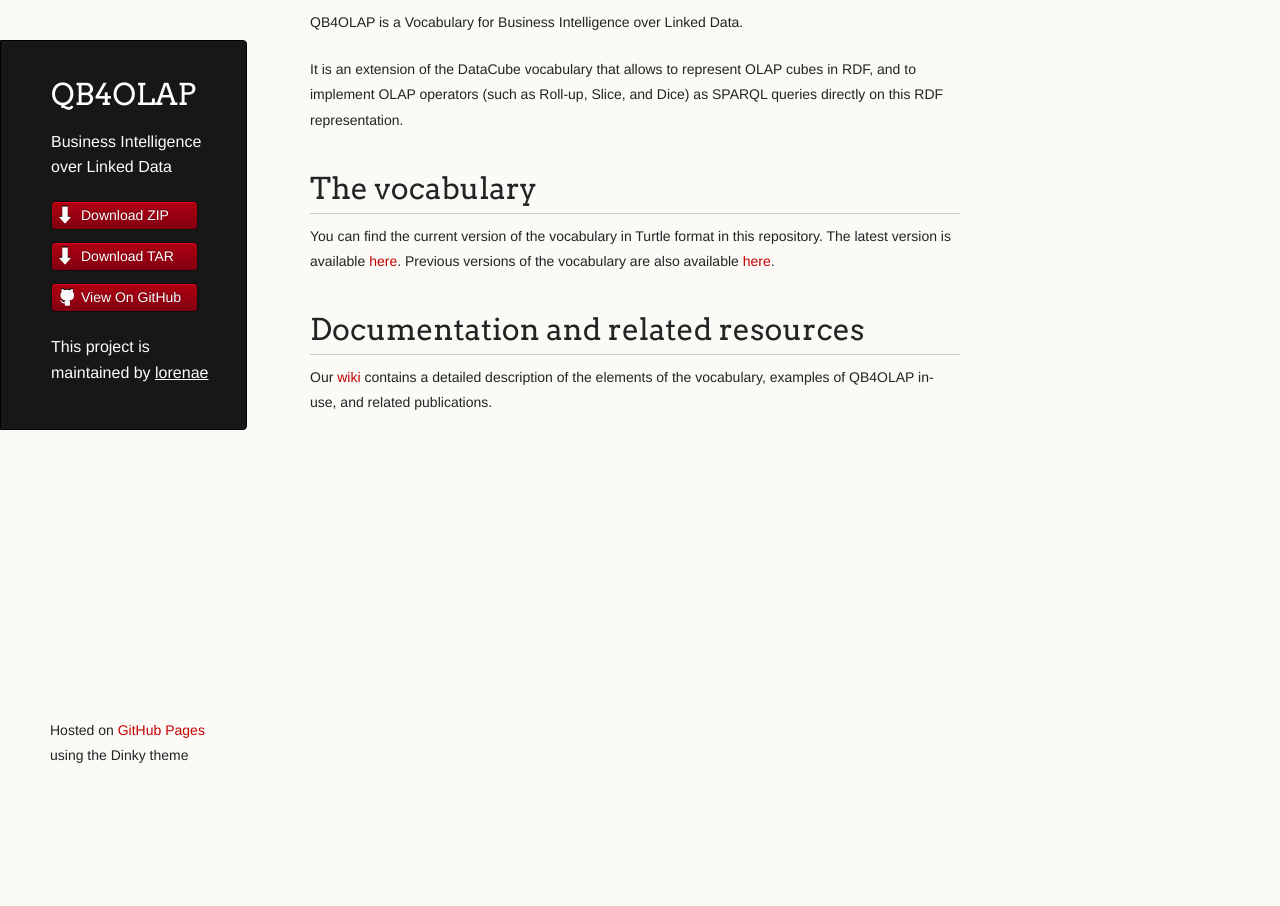
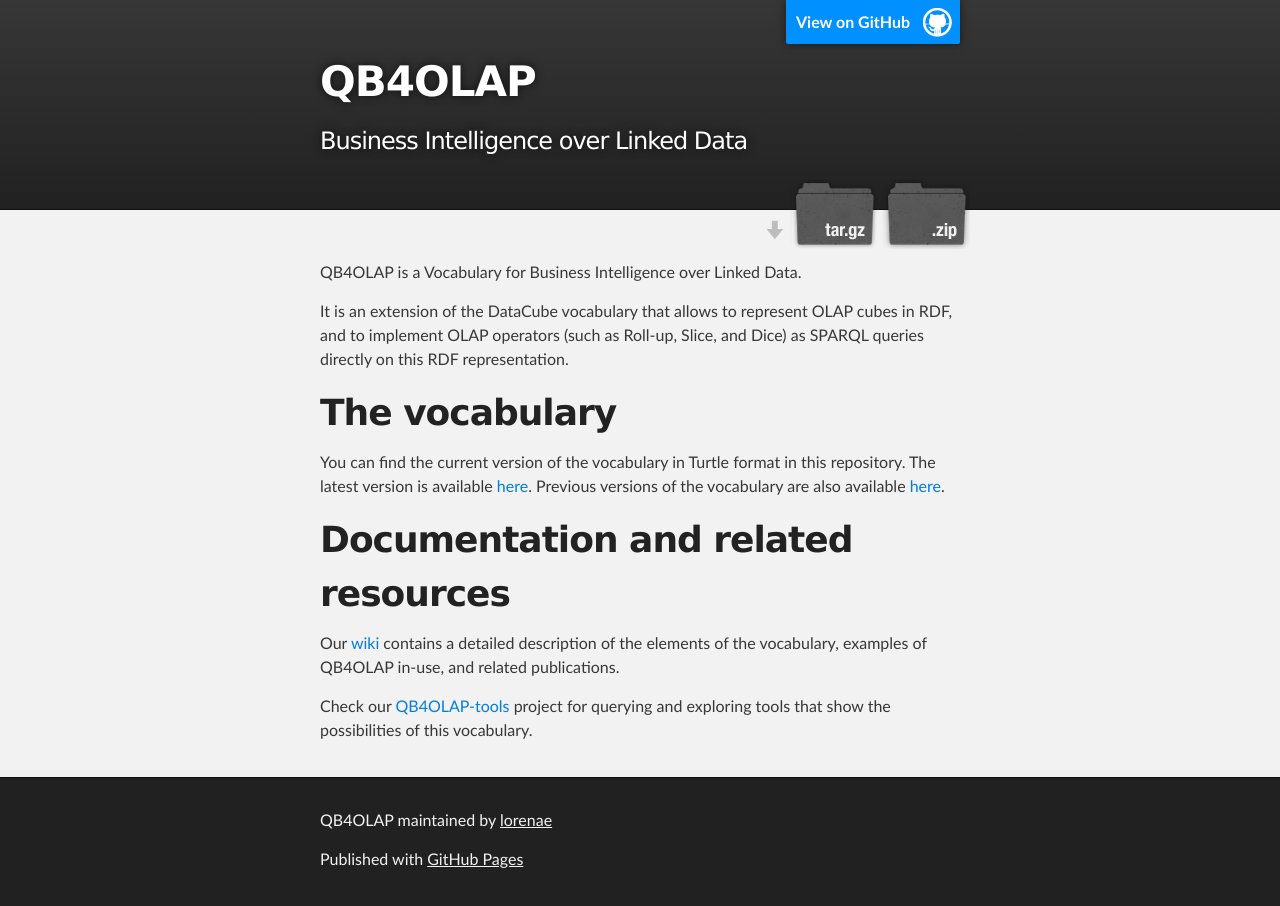
Before and after one commit to lorenae/qb4olap, a plain HTML site: page index.html in a window 1280 px wide. Before the commit the page ends 800 px from the top, so only its background shows below. Drawn offline with Linux system fonts and the light colour scheme.

Commit message:
Create gh-pages branch via GitHub

```diff
--- a/index.html
+++ b/index.html
@@ -1,35 +1,36 @@
-<!doctype html>
+<!DOCTYPE html>
 <html>
+
   <head>
-    <meta charset="utf-8">
+    <meta charset='utf-8'>
     <meta http-equiv="X-UA-Compatible" content="chrome=1">
-    <title>QB4OLAP by lorenae</title>
+    <meta name="description" content="QB4OLAP : Business Intelligence over Linked Data">
 
-    <link rel="stylesheet" href="stylesheets/styles.css">
-    <link rel="stylesheet" href="stylesheets/github-light.css">
-    <script src="javascripts/scale.fix.js"></script>
-    <meta name="viewport" content="width=device-width, initial-scale=1, user-scalable=no">
-    <!--[if lt IE 9]>
-    <script src="//html5shiv.googlecode.com/svn/trunk/html5.js"></script>
-    <![endif]-->
+    <link rel="stylesheet" type="text/css" media="screen" href="stylesheets/stylesheet.css">
+
+    <title>QB4OLAP</title>
   </head>
+
   <body>
-    <div class="wrapper">
-      <header>
-        <h1 class="header">QB4OLAP</h1>
-        <p class="header">Business Intelligence over Linked Data</p>
 
-        <ul>
-          <li class="download"><a class="buttons" href="https://github.com/lorenae/qb4olap/zipball/master">Download ZIP</a></li>
-          <li class="download"><a class="buttons" href="https://github.com/lorenae/qb4olap/tarball/master">Download TAR</a></li>
-          <li><a class="buttons github" href="https://github.com/lorenae/qb4olap">View On GitHub</a></li>
-        </ul>
+    <!-- HEADER -->
+    <div id="header_wrap" class="outer">
+        <header class="inner">
+          <a id="forkme_banner" href="https://github.com/lorenae/qb4olap">View on GitHub</a>
 
-        <p class="header">This project is maintained by <a class="header name" href="https://github.com/lorenae">lorenae</a></p>
+          <h1 id="project_title">QB4OLAP</h1>
+          <h2 id="project_tagline">Business Intelligence over Linked Data</h2>
 
+            <section id="downloads">
+              <a class="zip_download_link" href="https://github.com/lorenae/qb4olap/zipball/master">Download this project as a .zip file</a>
+              <a class="tar_download_link" href="https://github.com/lorenae/qb4olap/tarball/master">Download this project as a tar.gz file</a>
+            </section>
+        </header>
+    </div>
 
-      </header>
-      <section>
+    <!-- MAIN CONTENT -->
+    <div id="main_content_wrap" class="outer">
+      <section id="main_content" class="inner">
         <p>QB4OLAP is a Vocabulary for Business Intelligence over Linked Data.</p>
 
 <p>It is an extension of the DataCube vocabulary that allows to represent OLAP cubes in RDF,
@@ -44,13 +45,20 @@
 <a id="documentation-and-related-resources" class="anchor" href="#documentation-and-related-resources" aria-hidden="true"><span class="octicon octicon-link"></span></a>Documentation and related resources</h1>
 
 <p>Our <a href="https://github.com/lorenae/qb4olap/wiki">wiki</a> contains a detailed description of the elements of the vocabulary, examples of QB4OLAP in-use, and related publications.</p>
+
+<p>Check our <a href="http://lorenae.github.io/qb4olap-tools/">QB4OLAP-tools</a> project for querying and exploring tools that show the possibilities of this vocabulary.</p>
       </section>
-      <footer>
-        <p><small>Hosted on <a href="https://pages.github.com">GitHub Pages</a> using the Dinky theme</small></p>
+    </div>
+
+    <!-- FOOTER  -->
+    <div id="footer_wrap" class="outer">
+      <footer class="inner">
+        <p class="copyright">QB4OLAP maintained by <a href="https://github.com/lorenae">lorenae</a></p>
+        <p>Published with <a href="https://pages.github.com">GitHub Pages</a></p>
       </footer>
     </div>
-    <!--[if !IE]><script>fixScale(document);</script><![endif]-->
-		          <script type="text/javascript">
+
+              <script type="text/javascript">
             var gaJsHost = (("https:" == document.location.protocol) ? "https://ssl." : "http://www.");
             document.write(unescape("%3Cscript src='" + gaJsHost + "google-analytics.com/ga.js' type='text/javascript'%3E%3C/script%3E"));
           </script>
@@ -61,5 +69,6 @@
             } catch(err) {}
           </script>
 
+
   </body>
 </html>
--- a/params.json
+++ b/params.json
@@ -1 +1 @@
-{"name":"QB4OLAP","tagline":"Business Intelligence over Linked Data","body":"QB4OLAP is a Vocabulary for Business Intelligence over Linked Data.\r\n\r\nIt is an extension of the DataCube vocabulary that allows to represent OLAP cubes in RDF, \r\nand to implement OLAP operators (such as Roll-up, Slice, and Dice) as SPARQL queries directly on this RDF representation.\r\n\r\n#The vocabulary \r\n\r\nYou can find the current version of the vocabulary in Turtle format in this repository. The latest version is available [here](https://github.com/lorenae/qb4olap/blob/master/rdf/qb4olap.ttl). Previous versions of the vocabulary are also available [here](../rdf).\r\n\r\n#Documentation and related resources\r\nOur [wiki](https://github.com/lorenae/qb4olap/wiki) contains a detailed description of the elements of the vocabulary, examples of QB4OLAP in-use, and related publications.\r\n","google":"UA-32423791-1","note":"Don't delete this file! It's used internally to help with page regeneration."}
+{"name":"QB4OLAP","tagline":"Business Intelligence over Linked Data","body":"QB4OLAP is a Vocabulary for Business Intelligence over Linked Data.\r\n\r\nIt is an extension of the DataCube vocabulary that allows to represent OLAP cubes in RDF, \r\nand to implement OLAP operators (such as Roll-up, Slice, and Dice) as SPARQL queries directly on this RDF representation.\r\n\r\n#The vocabulary \r\nYou can find the current version of the vocabulary in Turtle format in this repository. The latest version is available [here](https://github.com/lorenae/qb4olap/blob/master/rdf/qb4olap.ttl). Previous versions of the vocabulary are also available [here](../rdf).\r\n\r\n#Documentation and related resources\r\nOur [wiki](https://github.com/lorenae/qb4olap/wiki) contains a detailed description of the elements of the vocabulary, examples of QB4OLAP in-use, and related publications.\r\n\r\nCheck our [QB4OLAP-tools](http://lorenae.github.io/qb4olap-tools/) project for querying and exploring tools that show the possibilities of this vocabulary.\r\n","google":"UA-32423791-1","note":"Don't delete this file! It's used internally to help with page regeneration."}
--- a/stylesheets/stylesheet.css
+++ b/stylesheets/stylesheet.css
@@ -3,7 +3,7 @@
 by Jason Costello, @jsncostello
 *******************************************************************************/
 
-@import url(pygment_trac.css);
+@import url(github-light.css);
 
 /*******************************************************************************
 MeyerWeb Reset
```
